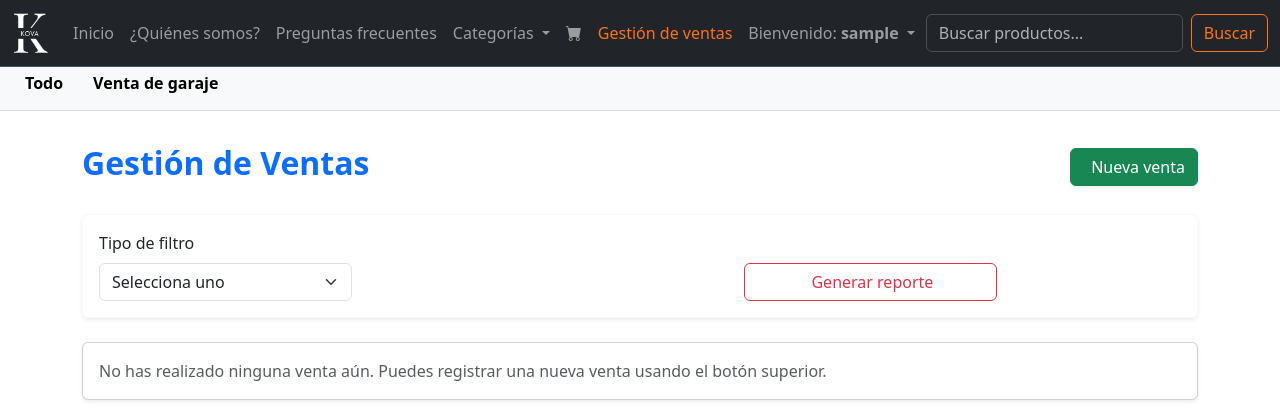
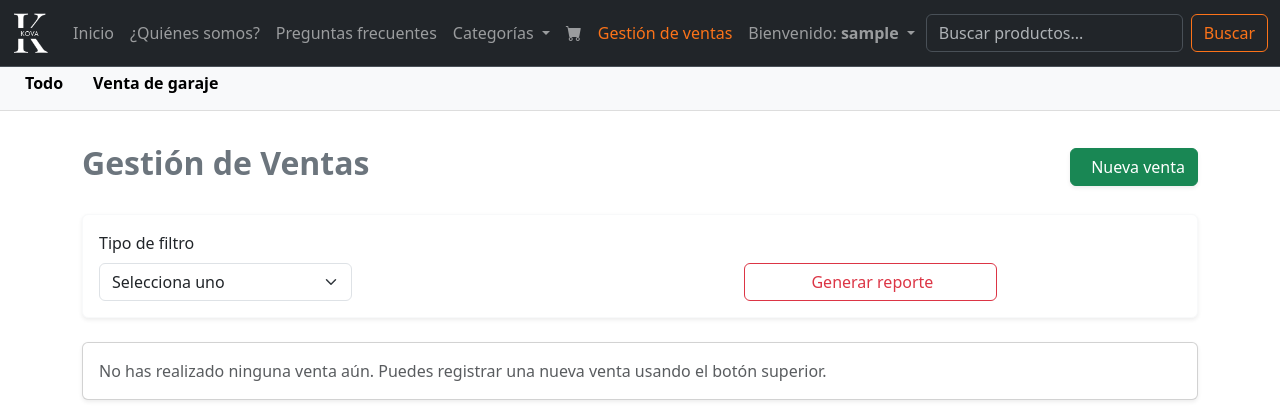
Before and after one commit to ElenaHS/Kovamarket, a Django app: page /ventas/ in a window 1280 px wide. Shown: the top 420 px of the page. Run offline with Django 5.2, Linux system fonts and the light colour scheme; the visitor is signed in with stand-in values (Sample User, id 1); data that the repository does not hold is empty.

Commit message:
Actualizacion 2

```diff
--- a/Tienda/templates/gestionar_venta.html
+++ b/Tienda/templates/gestionar_venta.html
@@ -4,7 +4,7 @@
 <div class="container mt-5">
     <!-- Encabezado -->
     <div class="d-flex justify-content-between align-items-center mb-4">
-        <h2 class="text-primary fw-bold">Gestión de Ventas</h2>
+        <h2 class="text-secondary fw-bold">Gestión de Ventas</h2>
         <a href="{% url 'nueva_venta' %}" class="btn btn-success shadow-sm">
             <i class="fas fa-plus-circle me-2"></i> Nueva venta
         </a>
```
